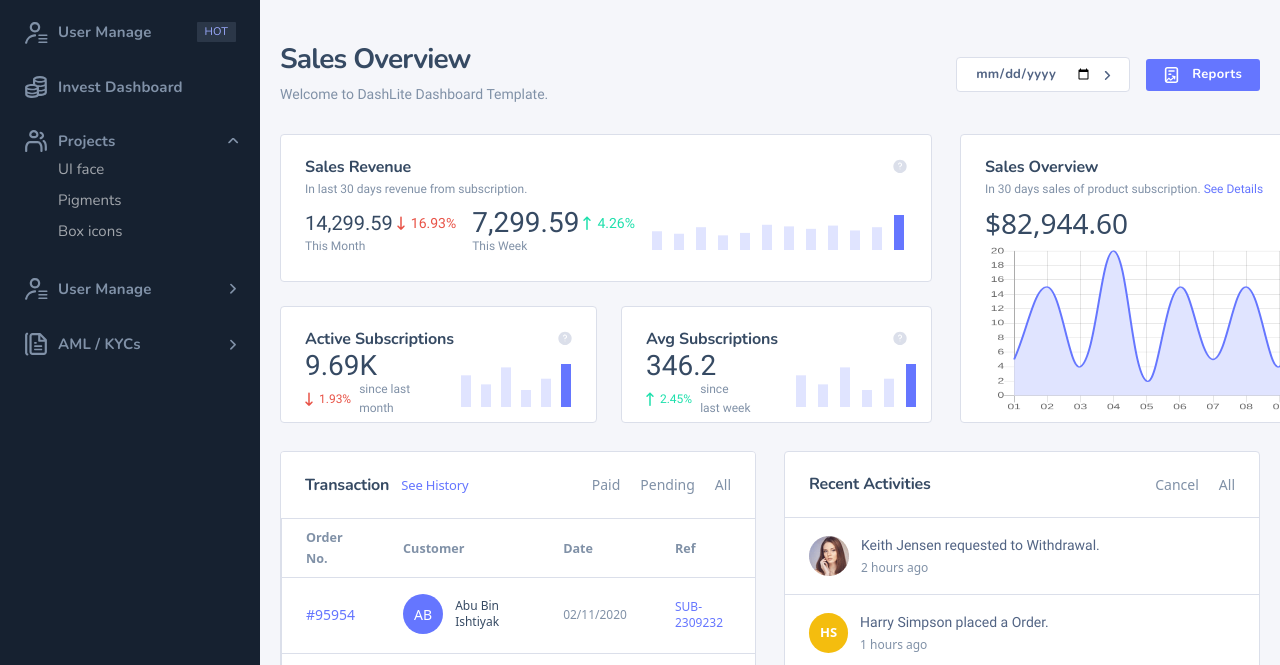
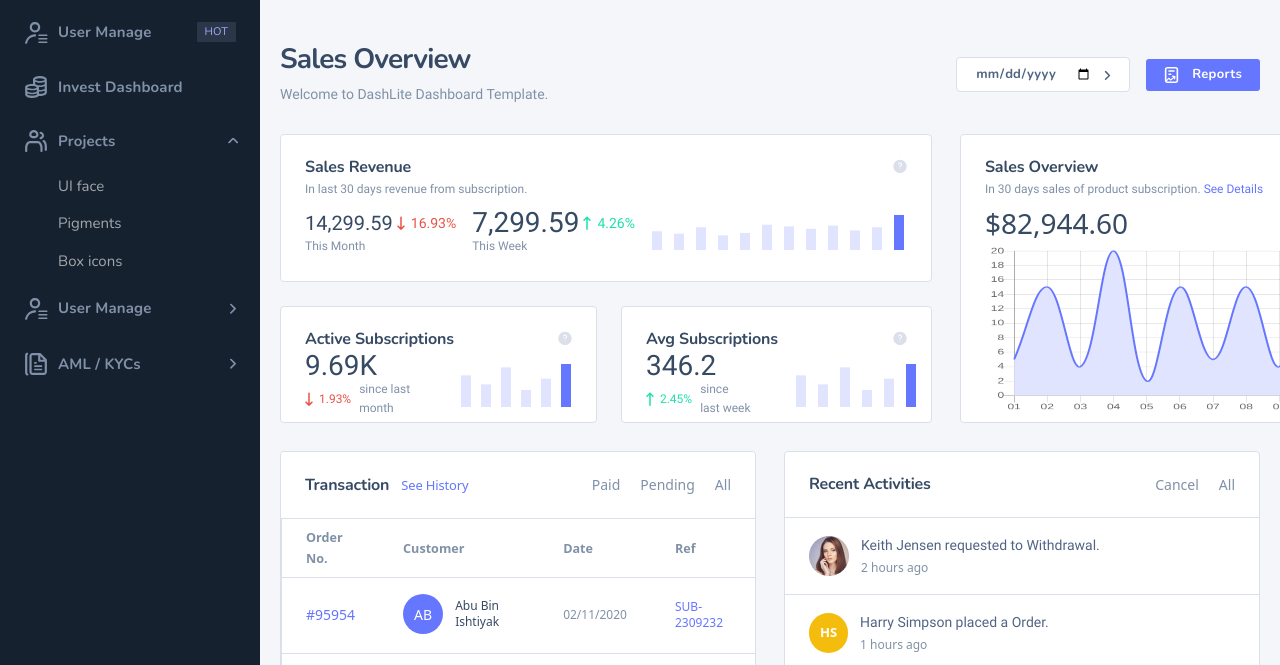
Before and after one commit to shakhbozpro/sales-dashboard.io, a plain HTML site: page index.html in a window 1280 px wide. Both pictures are taken after a click on the item "Projects". Shown: the part 70-735 px from the top of the page. Drawn offline with nearby package versions, Linux system fonts and the light colour scheme.

Commit message:
Changed sidebar-items's hovers

```diff
--- a/assets/js/main.js
+++ b/assets/js/main.js
@@ -31,6 +31,14 @@ if (!sidebar.matches("close")) {
 
     item.addEventListener("click", (e) => {
       item.classList.toggle("showMenu");
+      if (item.matches(".showMenu")) {
+        item.style.paddingBottom = "0";
+        const iconLink = item.querySelector(".icon-link");
+        iconLink.style.paddingBottom = "16px";
+      } else {
+        iconLink.style.paddingBottom = "0px";
+        item.style.paddingBottom = "16px";
+      }
     });
   });
   // for rotating clicked item's arrow
--- a/assets/styles/main.css
+++ b/assets/styles/main.css
@@ -1,3 +1,10 @@
+/*
+* Prefixed by https://autoprefixer.github.io
+* PostCSS: v8.4.14,
+* Autoprefixer: v10.4.7
+* Browsers: last 4 version
+*/
+
 /*
 * Prefixed by https://autoprefixer.github.io
 * PostCSS: v8.4.14,
@@ -391,12 +398,7 @@ p {
 }
 
 .sidebar .nav-links li:hover {
-  padding-bottom: 0;
   background: #2B3748;
-}
-
-.sidebar .nav-links li:hover .icon-link {
-  padding-bottom: 16px;
 }
 
 .sidebar .nav-links li div {
@@ -438,7 +440,9 @@ p {
 }
 
 .sidebar .nav-links li .sub-menu li {
-  padding: 4px 0 0 58px;
+  padding-top: 5px;
+  padding-bottom: 5.5px;
+  padding-left: 58px;
 }
 
 .sidebar .nav-links li .sub-menu li:hover {
```
Also changed, not shown: assets/styles/main.min.css.
